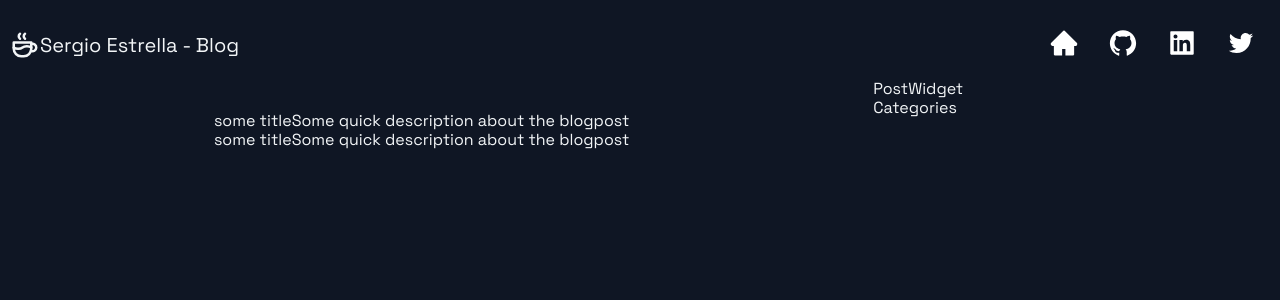
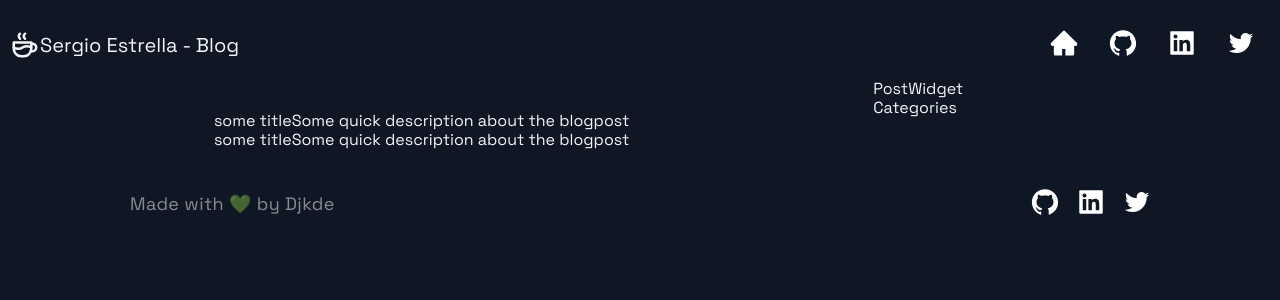
Before and after one commit to Djkde01/blog-next, a Next.js app: page / in a window 1280 px wide. Shown: the top 300 px of the page. Built offline with nearby package versions, Linux system fonts and the light colour scheme.

Commit message:
feat (Footer & Emoji)

```diff
--- /dev/null
+++ b/src/components/Emoji/Emoji.js
@@ -0,0 +1,10 @@
+const Emoji = (props) => (
+  <span
+    role="img"
+    aria-label={props.label ? props.label : ""}
+    aria-hidden={props.label ? "false" : "true"}
+  >
+    {props.symbol}
+  </span>
+);
+export default Emoji;
--- /dev/null
+++ b/src/components/Footer/Footer.js
@@ -0,0 +1,35 @@
+import Emoji from "../Emoji/Emoji";
+import { AiFillGithub, AiFillLinkedin, AiOutlineTwitter } from "react-icons/ai";
+import {
+  CompanyContainer,
+  FooterWrapper,
+  SocialContainer,
+  SocialIconsContainer,
+  Slogan,
+} from "./FooterStyles";
+import { SocialIcons } from "../../styles/GlobalComponents";
+
+const Footer = () => (
+  <FooterWrapper>
+    <SocialIconsContainer>
+      <CompanyContainer>
+        <Slogan>
+          Made with <Emoji symbol="💚" label="heart" /> by Djkde
+        </Slogan>
+      </CompanyContainer>
+      <SocialContainer>
+        <SocialIcons href="https://github.com/Djkde01">
+          <AiFillGithub size="3rem" />
+        </SocialIcons>
+        <SocialIcons href="https://www.linkedin.com/in/djkde/">
+          <AiFillLinkedin size="3rem" />
+        </SocialIcons>
+        <SocialIcons href="https://twitter.com/djkde">
+          <AiOutlineTwitter size="3rem" />
+        </SocialIcons>
+      </SocialContainer>
+    </SocialIconsContainer>
+  </FooterWrapper>
+);
+
+export default Footer;
--- /dev/null
+++ b/src/components/Footer/FooterStyles.js
@@ -0,0 +1,155 @@
+import styled from "styled-components";
+
+export const FooterWrapper = styled.section`
+  width: calc(100vw - 96px);
+  max-width: 1040px;
+  padding: 2rem 48px 40px;
+  margin: 1rem auto;
+  box-sizing: content-box;
+
+  @media ${(props) => props.theme.breakpoints.sm} {
+    padding: 0 16px 48px;
+    width: calc(100vw - 32px);
+  }
+`;
+
+export const LinkItem = styled.a`
+  font-size: 18px;
+  line-height: 30px;
+  color: rgba(255, 255, 255, 0.75);
+  margin-bottom: 16px;
+  transition: 0.3s ease;
+  position: relative;
+  left: 0;
+
+  &:hover {
+    color: #fff;
+    left: 6px;
+  }
+
+  @media ${(props) => props.theme.breakpoints.md} {
+    font-size: 16px;
+    line-height: 28px;
+    display: flex;
+  }
+
+  @media ${(props) => props.theme.breakpoints.sm} {
+    font-size: 8px;
+    line-height: 14px;
+    margin-bottom: 8px;
+    display: flex;
+    align-items: center;
+  }
+`;
+
+export const SocialIconsContainer = styled.div`
+  max-width: 1040px;
+  display: flex;
+  justify-content: space-between;
+
+  @media ${(props) => props.theme.breakpoints.md} {
+    display: flex;
+    justify-content: space-between;
+  }
+
+  @media ${(props) => props.theme.breakpoints.sm} {
+    display: flex;
+    width: 100%;
+    flex-direction: column;
+  }
+`;
+
+export const CompanyContainer = styled.div`
+  display: flex;
+  align-items: baseline;
+  flex-wrap: wrap;
+  margin-right: auto;
+
+  @media ${(props) => props.theme.breakpoints.md} {
+    flex-direction: column;
+    align-items: baseline;
+  }
+
+  @media ${(props) => props.theme.breakpoints.sm} {
+    display: flex;
+    flex-direction: column;
+    margin: 0 0 32px;
+    align-items: center;
+  }
+`;
+
+export const Slogan = styled.p`
+  color: rgba(255, 255, 255, 0.5);
+  min-width: 280px;
+  letter-spacing: 0.02em;
+  font-size: 18px;
+  line-height: 30px;
+  padding: 1rem;
+
+  @media ${(props) => props.theme.breakpoints.md} {
+    font-size: 16px;
+    line-height: 28px;
+  }
+
+  @media ${(props) => props.theme.breakpoints.sm} {
+    line-height: 22px;
+    font-size: 14px;
+    min-width: 100px;
+  }
+`;
+
+export const SocialContainer = styled.div`
+  display: flex;
+  align-items: center;
+
+  @media ${(props) => props.theme.breakpoints.md} {
+    justify-content: center;
+    padding-right: 16px;
+    flex-wrap: wrap;
+  }
+`;
+
+export const LinkList = styled.ul`
+  border-top: 1px solid rgba(255, 255, 255, 0.1);
+  display: grid;
+  grid-template-columns: repeat(3, minmax(85px, 220px));
+  gap: 40px;
+  padding: 40px 0 28px;
+
+  @media ${(props) => props.theme.breakpoints.lg} {
+    padding: 32px 0 16px;
+  }
+
+  @media ${(props) => props.theme.breakpoints.md} {
+    width: 100%;
+    padding: 32px 0 16px;
+    gap: 16px;
+  }
+  @media ${(props) => props.theme.breakpoints.sm} {
+    width: 100%;
+    padding: 32px 4px 16px;
+    gap: 5px;
+  }
+`;
+
+export const LinkColumn = styled.div`
+  display: flex;
+  flex-direction: column;
+  max-width: 220px;
+  width: 100%;
+`;
+export const LinkTitle = styled.h4`
+  font-style: normal;
+  font-weight: 600;
+  font-size: 12px;
+  line-height: 24px;
+  text-transform: uppercase;
+  color: rgba(255, 255, 255, 0.4);
+  margin-bottom: 16px;
+
+  @media ${(props) => props.theme.breakpoints.sm} {
+    font-size: 10px;
+    line-height: 12px;
+    margin-bottom: 8px;
+  }
+`;
--- a/src/layout/Layout.js
+++ b/src/layout/Layout.js
@@ -1,3 +1,4 @@
+import Footer from "../components/Footer/Footer";
 import Header from "../components/Header/Header";
 import { Container, MainContent } from "./LayoutStyles";
 
@@ -6,6 +7,7 @@ export const Layout = ({ children }) => {
     <Container>
       <Header />
       <MainContent>{children}</MainContent>
+      <Footer />
     </Container>
   );
 };
```
